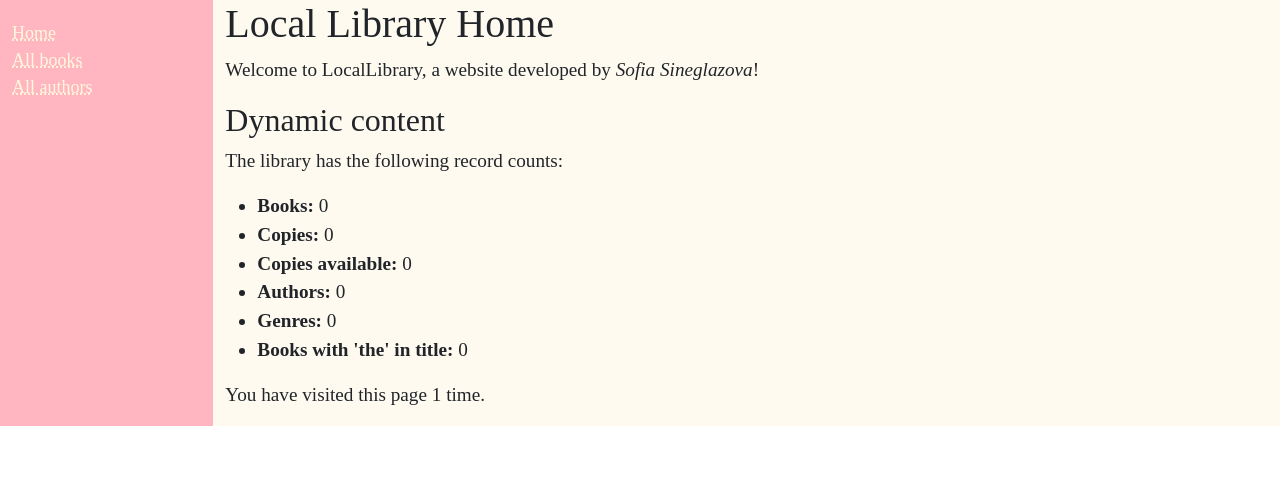
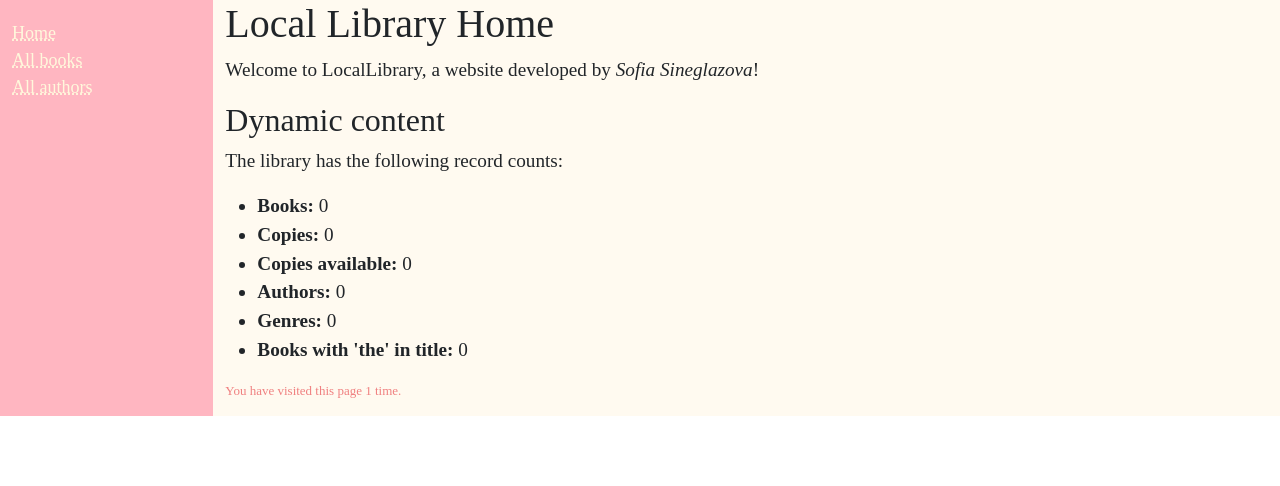
Before and after one commit to sunday793/local-library-with-django, a Django app: page /catalog/ in a window 1280 px wide. Shown: the top 486 px of the page. Run offline with Django 5.2, Linux system fonts and the light colour scheme; data that the repository does not hold is empty.

Commit message:
changed style of the session text

```diff
--- a/locallibrary/catalog/templates/index.html
+++ b/locallibrary/catalog/templates/index.html
@@ -21,7 +21,7 @@
     <li><strong>Books with 'the' in title:</strong> {{ specific_books }}</li>
   </ul>
 
-  <p>
+  <p style="font-size:small; color:lightcoral;">
     You have visited this page {{ num_visits }} time{{ num_visits|pluralize }}.
   </p>
 {% endblock %}
```
